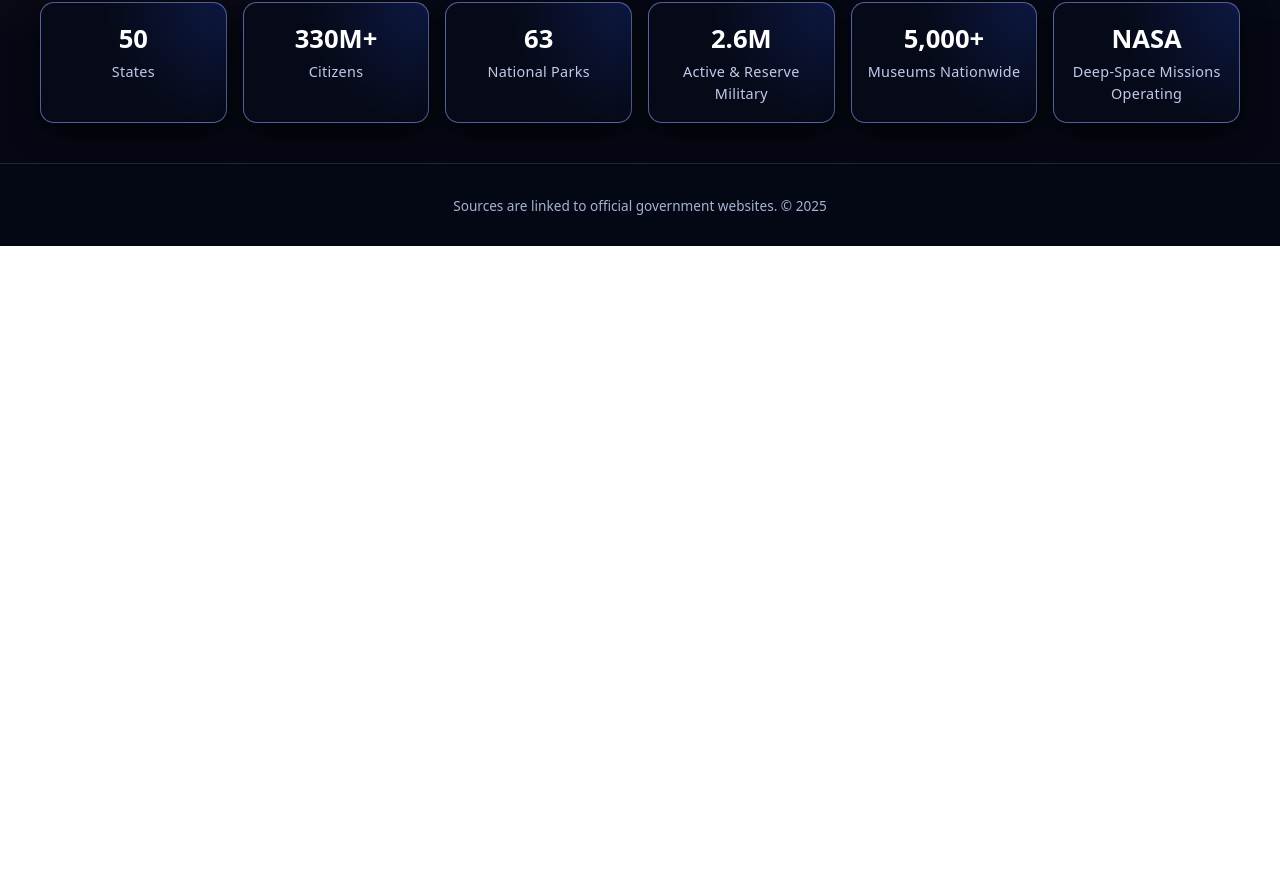
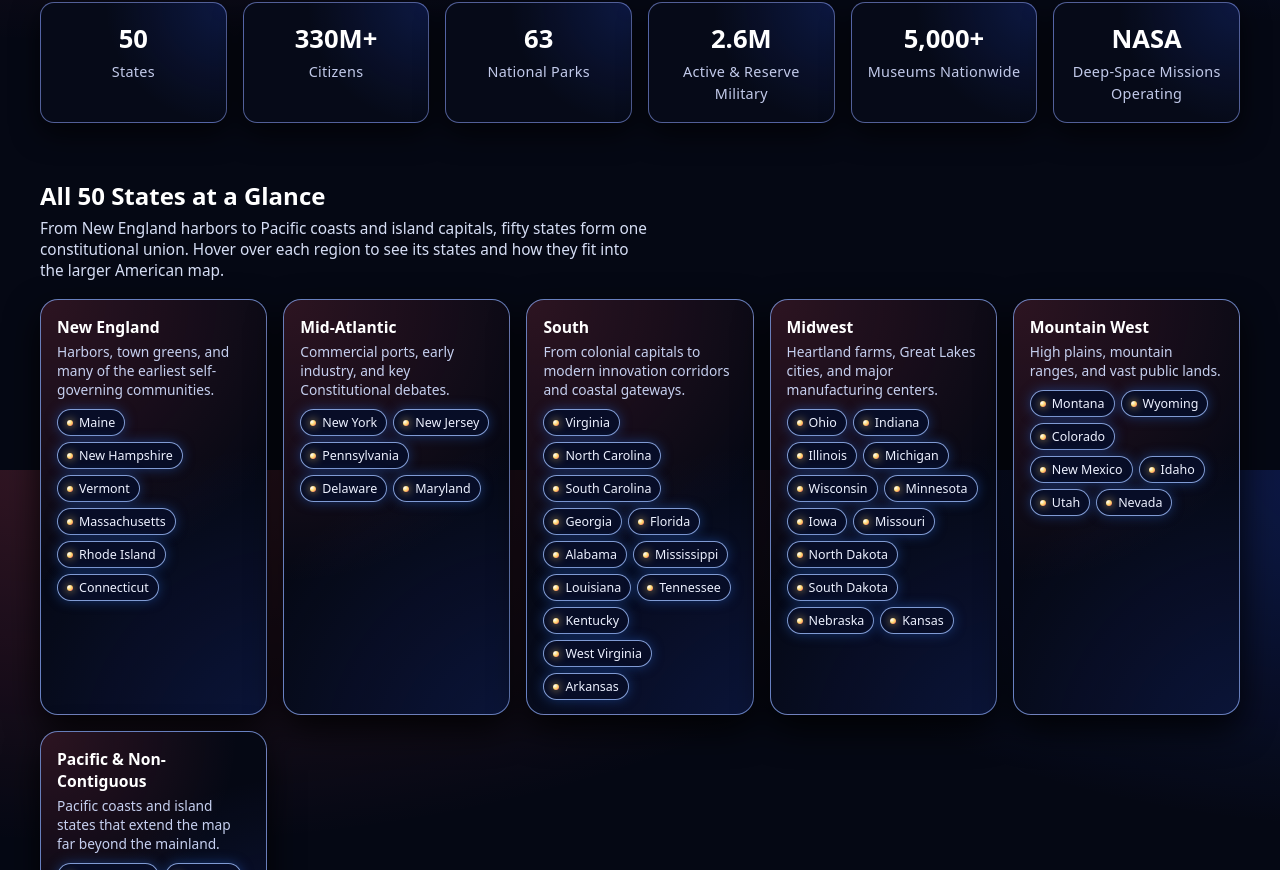
Before and after one commit to jessicacousins/usa_website, a React (Vite) app: page / in a window 1280 px wide. Shown: the part 1930-2800 px from the top of the page. Before the commit the page ends 2176 px from the top, so only its background shows below. Built offline with nearby package versions, Linux system fonts and the light colour scheme.

Commit message:
content 50 states added

```diff
--- a/src/index.css
+++ b/src/index.css
@@ -1120,3 +1120,149 @@ body {
   font-size: 0.9rem;
   letter-spacing: 0.02em;
 }
+
+/* STATES  */
+
+.statesSection {
+  margin-top: 56px;
+}
+
+.statesHeader {
+  display: flex;
+  flex-direction: column;
+  gap: 6px;
+  margin-bottom: 18px;
+}
+
+.statesHeader h2 {
+  margin: 0;
+}
+
+.statesLead {
+  margin: 0;
+  max-width: 70ch;
+  font-size: 0.96rem;
+  color: #d6def5;
+}
+
+.statesGrid {
+  display: grid;
+  grid-template-columns: repeat(auto-fit, minmax(220px, 1fr));
+  gap: 16px;
+}
+
+.stateColumn {
+  position: relative;
+  padding: 16px 16px 14px;
+  border-radius: 18px;
+  background: radial-gradient(
+      circle at 0% 0%,
+      rgba(255, 81, 102, 0.16),
+      transparent 60%
+    ),
+    radial-gradient(
+      circle at 110% 110%,
+      rgba(43, 87, 255, 0.18),
+      transparent 60%
+    ),
+    #050814;
+  border: 1px solid rgba(145, 176, 255, 0.7);
+  box-shadow: 0 14px 34px rgba(0, 0, 0, 0.85);
+  overflow: hidden;
+  transition: transform 0.2s ease, box-shadow 0.2s ease, border-color 0.2s ease,
+    background 0.2s ease;
+}
+
+.stateColumn::before {
+  content: "";
+  position: absolute;
+  inset: -40%;
+  background: radial-gradient(
+      circle at 10% 0%,
+      rgba(255, 81, 102, 0.26),
+      transparent 60%
+    ),
+    radial-gradient(
+      circle at 120% 120%,
+      rgba(43, 87, 255, 0.22),
+      transparent 60%
+    );
+  opacity: 0;
+  pointer-events: none;
+  transition: opacity 0.25s ease;
+}
+
+.stateColumn:hover {
+  transform: translateY(-4px);
+  box-shadow: 0 20px 50px rgba(0, 0, 0, 0.95);
+  border-color: #ffffff;
+}
+
+.stateColumn:hover::before {
+  opacity: 1;
+}
+
+.stateColumnHeader h3 {
+  margin: 0 0 4px;
+  font-size: 0.98rem;
+}
+
+.stateColumnHeader p {
+  margin: 0 0 10px;
+  font-size: 0.86rem;
+  color: #c6d0f0;
+}
+
+.stateList {
+  list-style: none;
+  padding: 0;
+  margin: 0;
+  display: flex;
+  flex-wrap: wrap;
+  gap: 6px;
+}
+
+.stateTag {
+  display: inline-flex;
+  align-items: center;
+  gap: 6px;
+  padding: 4px 9px;
+  border-radius: 999px;
+  background: rgba(8, 14, 40, 0.96);
+  border: 1px solid rgba(159, 191, 255, 0.8);
+  font-size: 0.78rem;
+  color: #edf1ff;
+  box-shadow: 0 0 12px rgba(30, 76, 160, 0.6);
+  transition: transform 0.16s ease, box-shadow 0.16s ease,
+    border-color 0.16s ease, background 0.16s ease;
+}
+
+.stateTag:hover {
+  transform: translateY(-1px);
+  background: radial-gradient(
+      circle at 0% 0%,
+      rgba(255, 81, 102, 0.32),
+      transparent 70%
+    ),
+    rgba(8, 14, 40, 0.98);
+  border-color: #ffffff;
+  box-shadow: 0 0 18px rgba(111, 189, 255, 0.9);
+}
+
+.stateDot {
+  width: 6px;
+  height: 6px;
+  border-radius: 999px;
+  background: radial-gradient(circle at 30% 30%, #ffffff, #ffd76c, #ff5166);
+  box-shadow: 0 0 8px rgba(255, 215, 108, 0.9);
+}
+
+.stateName {
+  white-space: nowrap;
+}
+
+@media (max-width: 640px) {
+  .statesSection {
+    margin-top: 40px;
+  }
+}
--- a/src/pages/Home.jsx
+++ b/src/pages/Home.jsx
@@ -1,4 +1,82 @@
 import React from "react";
+
+const stateGroups = [
+  {
+    label: "New England",
+    blurb:
+      "Harbors, town greens, and many of the earliest self-governing communities.",
+    states: [
+      "Maine",
+      "New Hampshire",
+      "Vermont",
+      "Massachusetts",
+      "Rhode Island",
+      "Connecticut",
+    ],
+  },
+  {
+    label: "Mid-Atlantic",
+    blurb: "Commercial ports, early industry, and key Constitutional debates.",
+    states: ["New York", "New Jersey", "Pennsylvania", "Delaware", "Maryland"],
+  },
+  {
+    label: "South",
+    blurb:
+      "From colonial capitals to modern innovation corridors and coastal gateways.",
+    states: [
+      "Virginia",
+      "North Carolina",
+      "South Carolina",
+      "Georgia",
+      "Florida",
+      "Alabama",
+      "Mississippi",
+      "Louisiana",
+      "Tennessee",
+      "Kentucky",
+      "West Virginia",
+      "Arkansas",
+    ],
+  },
+  {
+    label: "Midwest",
+    blurb:
+      "Heartland farms, Great Lakes cities, and major manufacturing centers.",
+    states: [
+      "Ohio",
+      "Indiana",
+      "Illinois",
+      "Michigan",
+      "Wisconsin",
+      "Minnesota",
+      "Iowa",
+      "Missouri",
+      "North Dakota",
+      "South Dakota",
+      "Nebraska",
+      "Kansas",
+    ],
+  },
+  {
+    label: "Mountain West",
+    blurb: "High plains, mountain ranges, and vast public lands.",
+    states: [
+      "Montana",
+      "Wyoming",
+      "Colorado",
+      "New Mexico",
+      "Idaho",
+      "Utah",
+      "Nevada",
+    ],
+  },
+  {
+    label: "Pacific & Non-Contiguous",
+    blurb:
+      "Pacific coasts and island states that extend the map far beyond the mainland.",
+    states: ["Washington", "Oregon", "California", "Alaska", "Hawaii"],
+  },
+];
 
 export default function Home() {
   return (
@@ -454,6 +532,37 @@ export default function Home() {
             </div>
           </div>
         </section>
+
+        {/* 50 states overview */}
+        <section className="statesSection">
+          <div className="statesHeader">
+            <h2>All 50 States at a Glance</h2>
+            <p className="statesLead">
+              From New England harbors to Pacific coasts and island capitals,
+              fifty states form one constitutional union. Hover over each region
+              to see its states and how they fit into the larger American map.
+            </p>
+          </div>
+
+          <div className="statesGrid">
+            {stateGroups.map((group) => (
+              <article key={group.label} className="stateColumn">
+                <header className="stateColumnHeader">
+                  <h3>{group.label}</h3>
+                  <p>{group.blurb}</p>
+                </header>
+                <ul className="stateList">
+                  {group.states.map((state) => (
+                    <li key={state} className="stateTag">
+                      <span className="stateDot" aria-hidden="true" />
+                      <span className="stateName">{state}</span>
+                    </li>
+                  ))}
+                </ul>
+              </article>
+            ))}
+          </div>
+        </section>
       </div>
     </section>
   );
```
